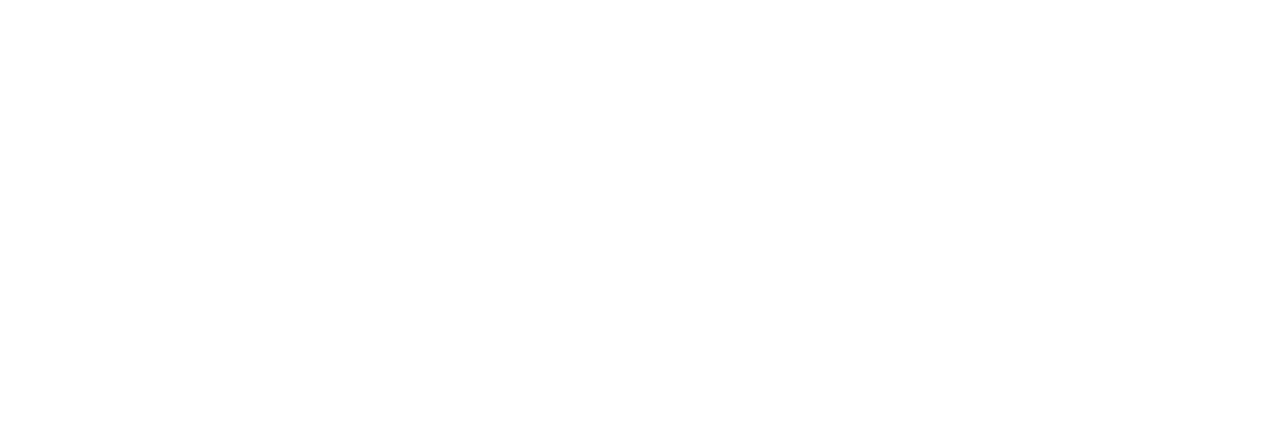
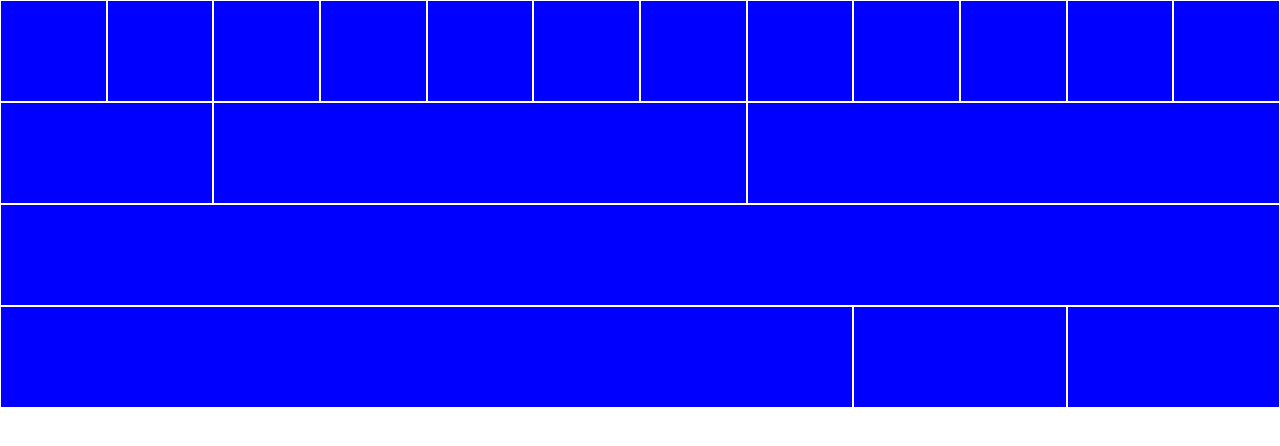
Before and after one commit to SimScap/html-css-12bool, a plain HTML site: page index.html in a window 1280 px wide. Drawn offline with Linux system fonts and the light colour scheme.

Commit message:
compilando la prima parte

```diff
--- a/css/55-12-boolstyle.css
+++ b/css/55-12-boolstyle.css
@@ -15,7 +15,7 @@
 }
 
 [class*="col-"]{
-    border: 2px solid blue;
+    border: 1px solid white;
 }
 
 .col-1{
--- a/index.html
+++ b/index.html
@@ -1,12 +1,80 @@
 <!DOCTYPE html>
 <html lang="en">
 <head>
+    <link rel="stylesheet" href="css/55-12-boolstyle.css">
+    <link rel="stylesheet" href="css/55-12-boolstyle-resp.css">
     <meta charset="UTF-8">
     <meta http-equiv="X-UA-Compatible" content="IE=edge">
     <meta name="viewport" content="width=device-width, initial-scale=1.0">
+    <link rel="stylesheet" href="css/style.css">
     <title>12BOOL</title>
 </head>
 <body>
+    <div class="row">
+        <div class="col-1">
+            <div class="box"></div>
+        </div>
+        <div class="col-1">
+            <div class="box"></div>
+        </div>
+        <div class="col-1">
+            <div class="box"></div>
+        </div>
+        <div class="col-1">
+            <div class="box"></div>
+        </div>
+        <div class="col-1">
+            <div class="box"></div>
+        </div>
+        <div class="col-1">
+            <div class="box"></div>
+        </div>
+        <div class="col-1">
+            <div class="box"></div>
+        </div>
+        <div class="col-1">
+            <div class="box"></div>
+        </div>
+        <div class="col-1">
+            <div class="box"></div>
+        </div>
+        <div class="col-1">
+            <div class="box"></div>
+        </div>
+        <div class="col-1">
+            <div class="box"></div>
+        </div>
+        <div class="col-1">
+            <div class="box"></div>
+        </div>
+    </div>
+    <div class="row">
+        <div class="col-2">
+            <div class="box"></div>
+        </div>
+        <div class="col-5">
+            <div class="box"></div>
+        </div>
+        <div class="col-5">
+            <div class="box"></div>
+        </div>
+    </div>
+    <div class="row">
+        <div class="col-12">
+            <div class="box"></div>
+        </div>
+    </div>
+    <div class="row">
+        <div class="col-8">
+            <div class="box"></div>
+        </div>
+        <div class="col-2">
+            <div class="box"></div>
+        </div>
+        <div class="col-2">
+            <div class="box"></div>
+        </div>
+    </div>
 
 </body>
 </html>
```
